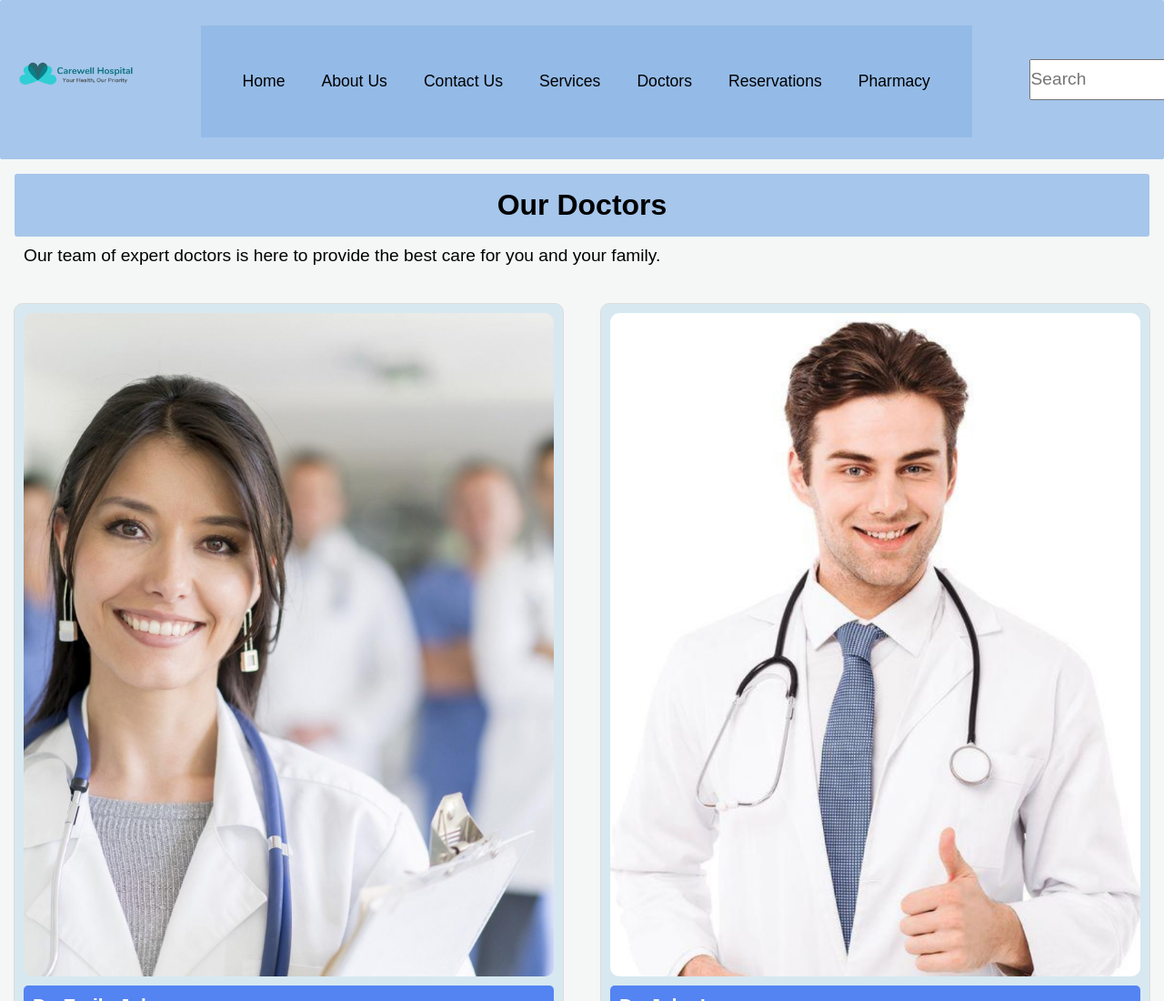
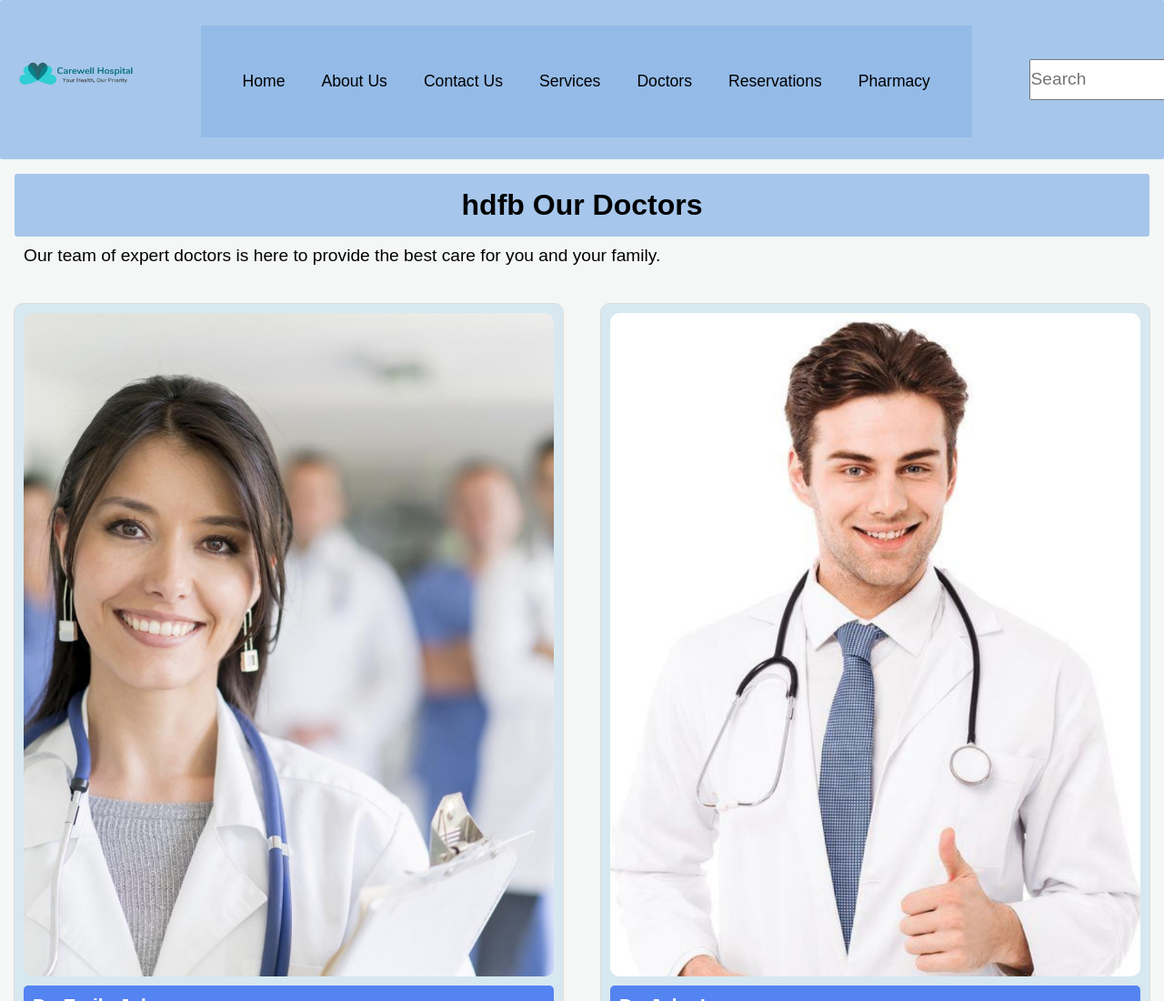
Before and after one commit to Yumna-H/Carewell, a plain HTML site: page Doctors.html in a window 1280 px wide. Shown: the top 1100 px of the page at 91% size. Drawn offline with Linux system fonts and the light colour scheme.

```diff
--- a/Doctors.html
+++ b/Doctors.html
@@ -48,7 +48,7 @@
     </header>
     <main>
         <section class="doctors-intro">
-            <h1>Our Doctors</h1>
+            <h1>hdfb Our Doctors</h1>
             <p>Our team of expert doctors is here to provide the best care for you and your family.</p>
         </section>
         <section class="doctors-list">
```
